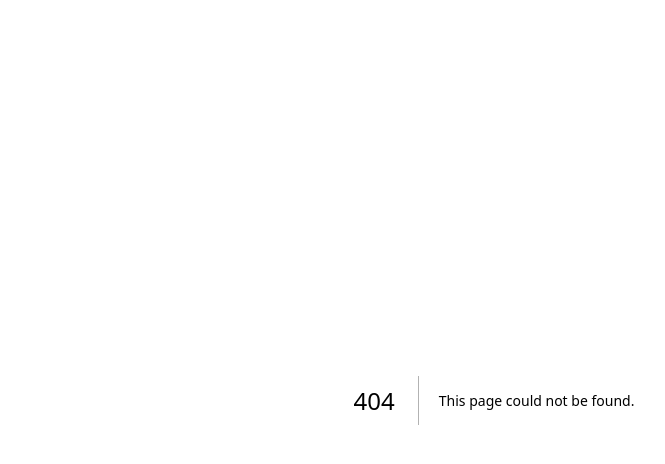
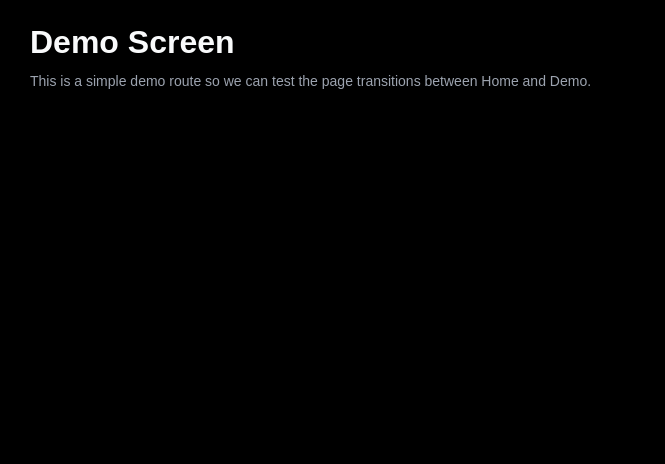
Before and after one commit to mitchellsummers5280-alt/debtbeat-mvp, a Next.js app: page /demo in a window 1280 px wide. Before the commit this address had no page. Shown: the top 464 px of the page, without its empty margins (146-811 px from the left). Built offline with nearby package versions, Linux system fonts and the light colour scheme.

Commit message:
Add demo page route for transitions

```diff
--- /dev/null
+++ b/app/demo/page.tsx
@@ -0,0 +1,43 @@
+"use client";
+
+import React from "react";
+
+export default function DemoPage() {
+  return (
+    <main
+      style={{
+        minHeight: "100vh",
+        background: "#000",
+        color: "#f9fafb",
+      }}
+    >
+      <div
+        style={{
+          maxWidth: "960px",
+          margin: "0 auto",
+          padding: "24px 16px 48px",
+        }}
+      >
+        <h1
+          style={{
+            fontSize: "32px",
+            fontWeight: 800,
+            marginBottom: "12px",
+          }}
+        >
+          Demo Screen
+        </h1>
+
+        <p
+          style={{
+            color: "#9ca3af",
+            fontSize: "14px",
+          }}
+        >
+          This is a simple demo route so we can test the page transitions
+          between Home and Demo.
+        </p>
+      </div>
+    </main>
+  );
+}
```
